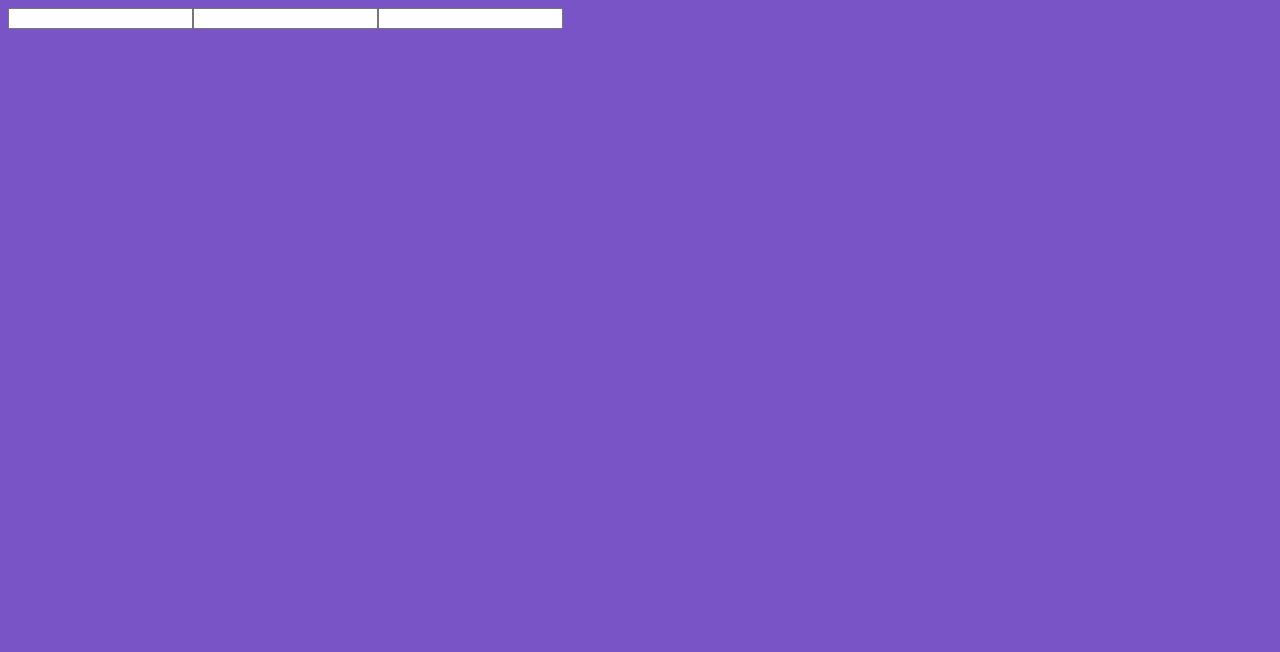
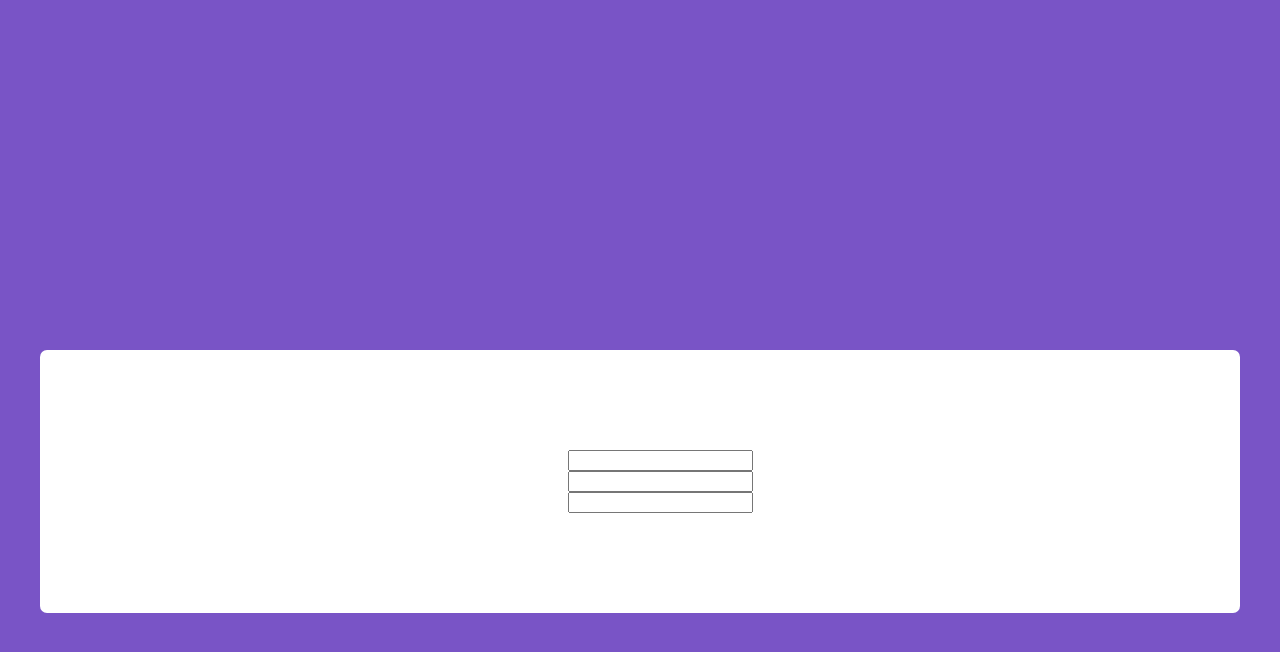
Before and after one commit to HuascarMC/angular_geocoder, an Angular app: page / in a window 1280 px wide. Shown: the top 652 px of the page. Built offline with nearby package versions, Linux system fonts and the light colour scheme.

Commit message:
geocoder box background white, input boxes aligned

```diff
--- a/src/app/geocoder/geocoder.component.html
+++ b/src/app/geocoder/geocoder.component.html
@@ -1,5 +1,7 @@
 <form class="geocoder-form">
- <input type="text" name="" value="">
- <input type="text" name="" value="">
- <input type="text" name="" value="">
+ <ul>
+   <li><input type="text" name="" value=""></li>
+   <li><input type="text" name="" value=""></li>
+   <li><input type="text" name="" value=""></li>
+ </ul>
 </form>
--- a/src/app/geocoder/geocoder.component.scss
+++ b/src/app/geocoder/geocoder.component.scss
@@ -0,0 +1,17 @@
+.geocoder-form {
+ background-color: white;
+ display: flex;
+ align-items: center;
+ width: 1000px;
+ padding: 100px;
+ border-radius: 7px;
+ margin: 350px auto;
+}
+
+ul {
+  text-align: left;
+  font-size: 12px;
+  margin: 0px auto;
+  display: inline-block;
+  list-style: none;
+}
```
